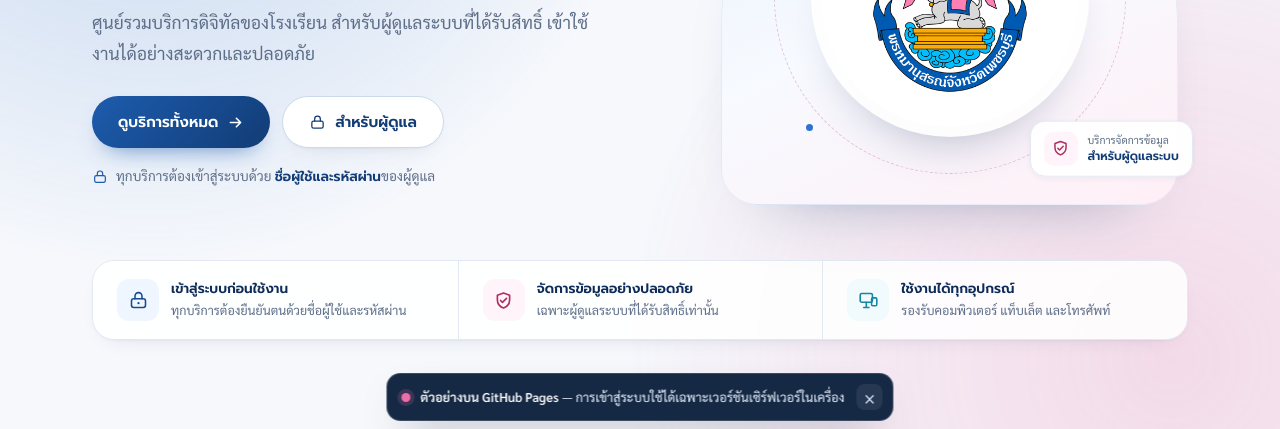
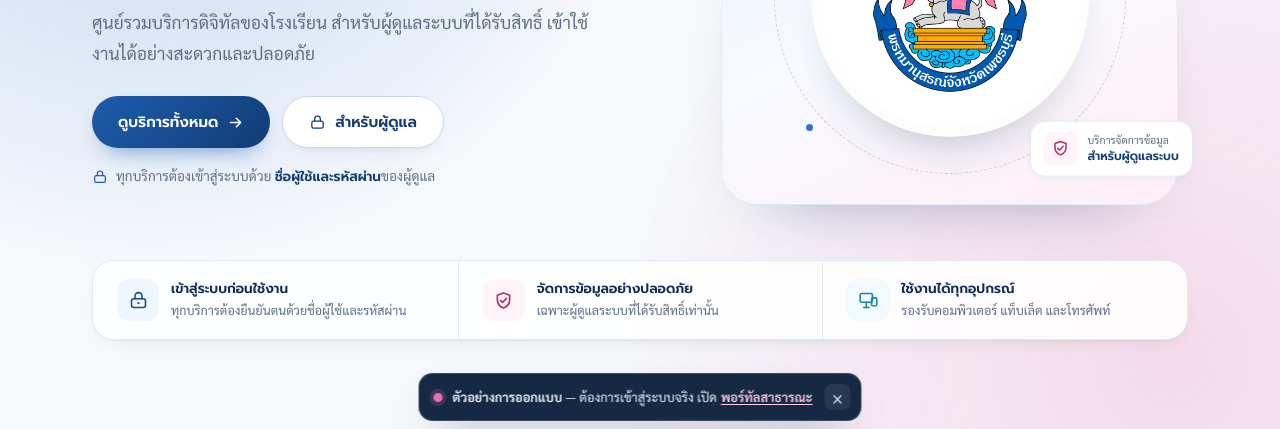
Before and after one commit to khaokong2010-cloud/prom-mis-portal-preview, a plain HTML site: page index.html in a window 1280 px wide. Shown: the part 363-792 px from the top of the page. Drawn offline with Linux system fonts and the light colour scheme; no server answers.

Commit message:
Link the Pages preview to the live public portal

```diff
--- a/index.html
+++ b/index.html
@@ -248,7 +248,7 @@
 
 <div class="preview-banner" id="previewBanner" role="note">
   <span class="preview-dot" aria-hidden="true"></span>
-  <span class="preview-text"><b>ตัวอย่างบน GitHub Pages</b> — การเข้าสู่ระบบใช้ได้เฉพาะเวอร์ชันเซิร์ฟเวอร์ในเครื่อง</span>
+  <span class="preview-text"><b>ตัวอย่างการออกแบบ</b> — ต้องการเข้าสู่ระบบจริง เปิด<a class="preview-link" href="https://school-mis-portal-qvx6x4775pxcx65r-8443.app.github.dev/" target="_blank" rel="noopener">พอร์ทัลสาธารณะ</a></span>
   <button class="preview-close" id="previewClose" type="button" aria-label="ปิดประกาศ">&times;</button>
 </div>
 <script src="./preview.js" defer></script>
--- a/preview.css
+++ b/preview.css
@@ -87,6 +87,28 @@
   color: #123c75;
 }
 
+.preview-link {
+  margin-left: 4px;
+  color: #1d5cae;
+  font-weight: 600;
+  text-decoration: underline;
+  text-underline-offset: 2px;
+}
+
+.preview-banner .preview-link {
+  color: #ffd0e4;
+}
+
+.preview-link:hover {
+  color: #ee6fa7;
+}
+
+.preview-link:focus-visible {
+  outline: 2px solid #ee6fa7;
+  outline-offset: 2px;
+  border-radius: 4px;
+}
+
 @media (max-width: 560px) {
   .preview-banner {
     bottom: 10px;
--- a/preview.js
+++ b/preview.js
@@ -1,5 +1,7 @@
 (function () {
   'use strict';
+
+  var LIVE_URL = 'https://school-mis-portal-qvx6x4775pxcx65r-8443.app.github.dev/';
 
   document.body.classList.add('preview-mode');
 
@@ -16,7 +18,10 @@
   if (authMain && authHelp && !document.querySelector('.preview-note')) {
     var note = document.createElement('p');
     note.className = 'preview-note';
-    note.innerHTML = '<b>โหมดตัวอย่างบน GitHub Pages</b> — หน้านี้แสดงเฉพาะการออกแบบ ไม่มีการส่งข้อมูลหรือตรวจสอบรหัสผ่าน';
+    note.innerHTML =
+      '<b>หน้านี้เป็นตัวอย่างการออกแบบ</b> — ไม่มีการตรวจสอบรหัสผ่าน ' +
+      'หากต้องการเข้าสู่ระบบจริง กรุณาเปิด' +
+      '<a class="preview-link" href="' + LIVE_URL + '" target="_blank" rel="noopener">พอร์ทัลสาธารณะ</a>';
     authMain.insertBefore(note, authHelp);
   }
 
@@ -28,7 +33,9 @@
 
     var error = document.getElementById('err');
     if (error) {
-      error.textContent = 'หน้านี้เป็นตัวอย่างการออกแบบบน GitHub Pages — การเข้าสู่ระบบใช้งานได้เฉพาะเวอร์ชันเซิร์ฟเวอร์ความปลอดภัยในเครื่อง';
+      error.innerHTML =
+        'หน้านี้เป็นตัวอย่างการออกแบบ — กรุณาเข้าสู่ระบบที่' +
+        '<a class="preview-link" href="' + LIVE_URL + '" target="_blank" rel="noopener">พอร์ทัลสาธารณะ</a>';
     }
 
     var password = document.getElementById('password');
```
